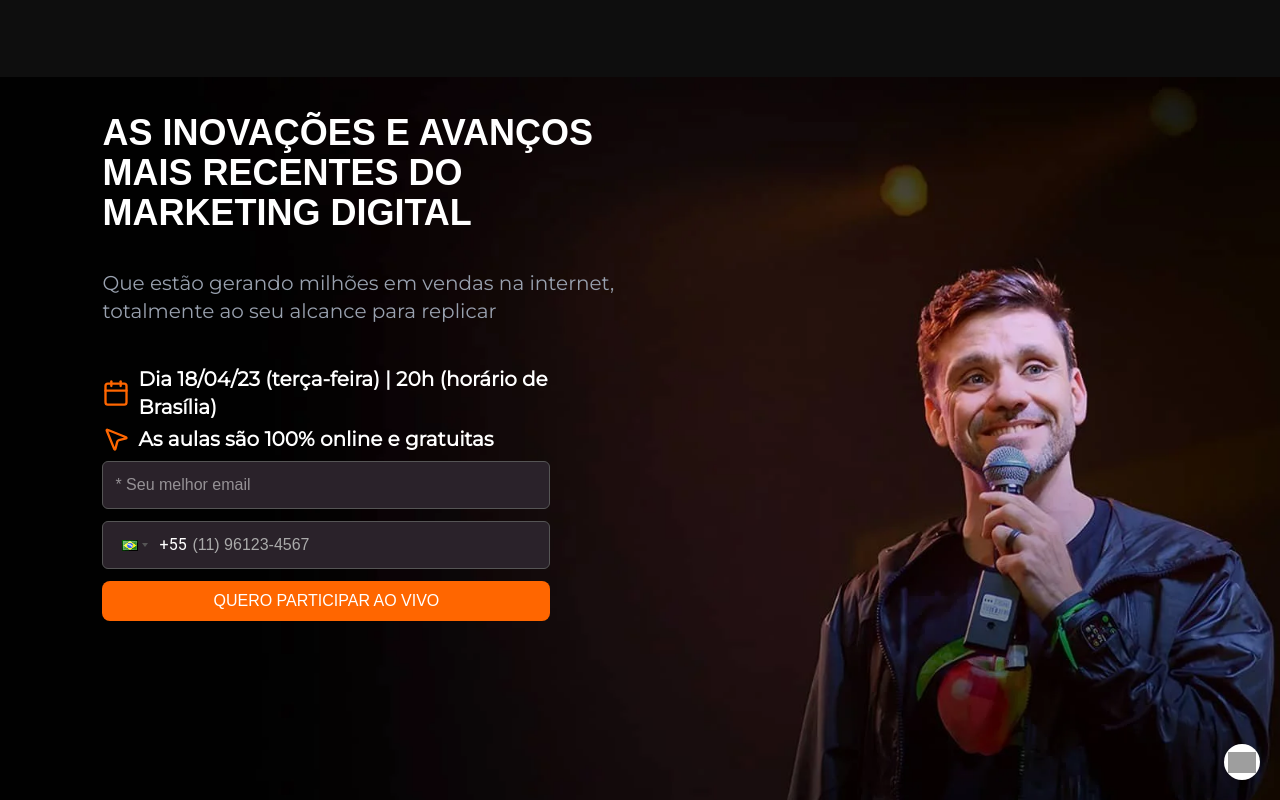
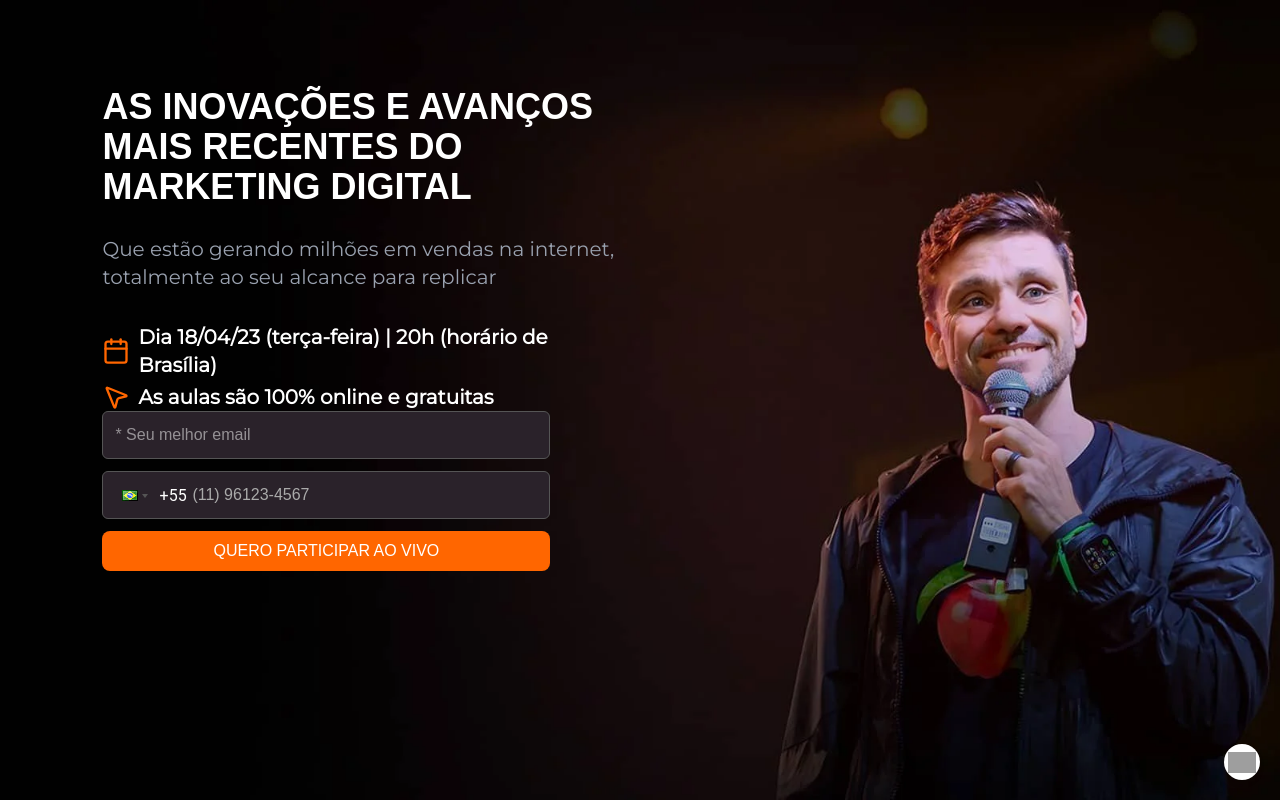
Before and after one commit to EriveltonMGit/Ignicao_Digital, a Next.js app: page / in a window 1280 px wide. Shown: the top 800 px of the page. Built offline with nearby package versions, Linux system fonts and the light colour scheme; grey boxes are pictures that could not be loaded; a web font is replaced by a local one.

Commit message:
feat: add logiga de toast

```diff
--- a/src/app/home/page.tsx
+++ b/src/app/home/page.tsx
@@ -37,8 +37,8 @@ function HomePage() {
       <motion.div
   className="
     w-[90%] md:w-[60%] lg:w-[50%] xl:w-[40%] 2xl:w-[35%]
-          h-[80%]
-          mt-[25%] md:mt-[8%] lg:mt-[6%] 2xl:mt-[10%]
+    h-[70%]
+     md:mt-0 lg:mt-0 xl:mt-0 2xl:mt-0
     ml-[5%] lg:ml-[8%] 2xl:ml-[10%]
     flex flex-col items-center justify-center gap-8
   "
@@ -46,7 +46,7 @@ function HomePage() {
   animate={{ opacity: 1, y: 0 }}
   transition={{ duration: 0.8, ease: "easeOut" }}
 >
-        <div className="w-full h-auto md:h-[20%] flex items-center justify-start">
+        <div className="w-full h-auto md:h-[20%] flex items-center justify-start mt-[20%] ">
           <h1
             className="
             text-white
```
Lines whose indentation alone changed are shown as unchanged.
